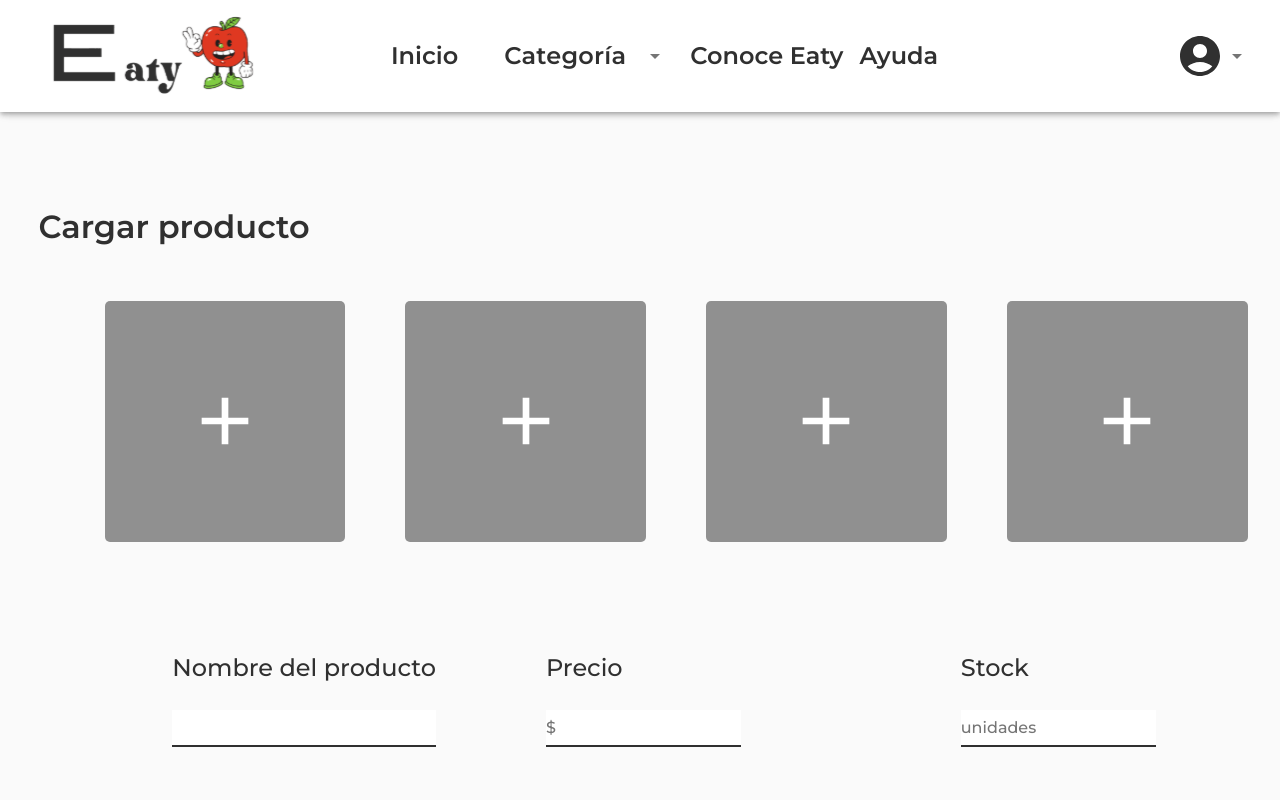
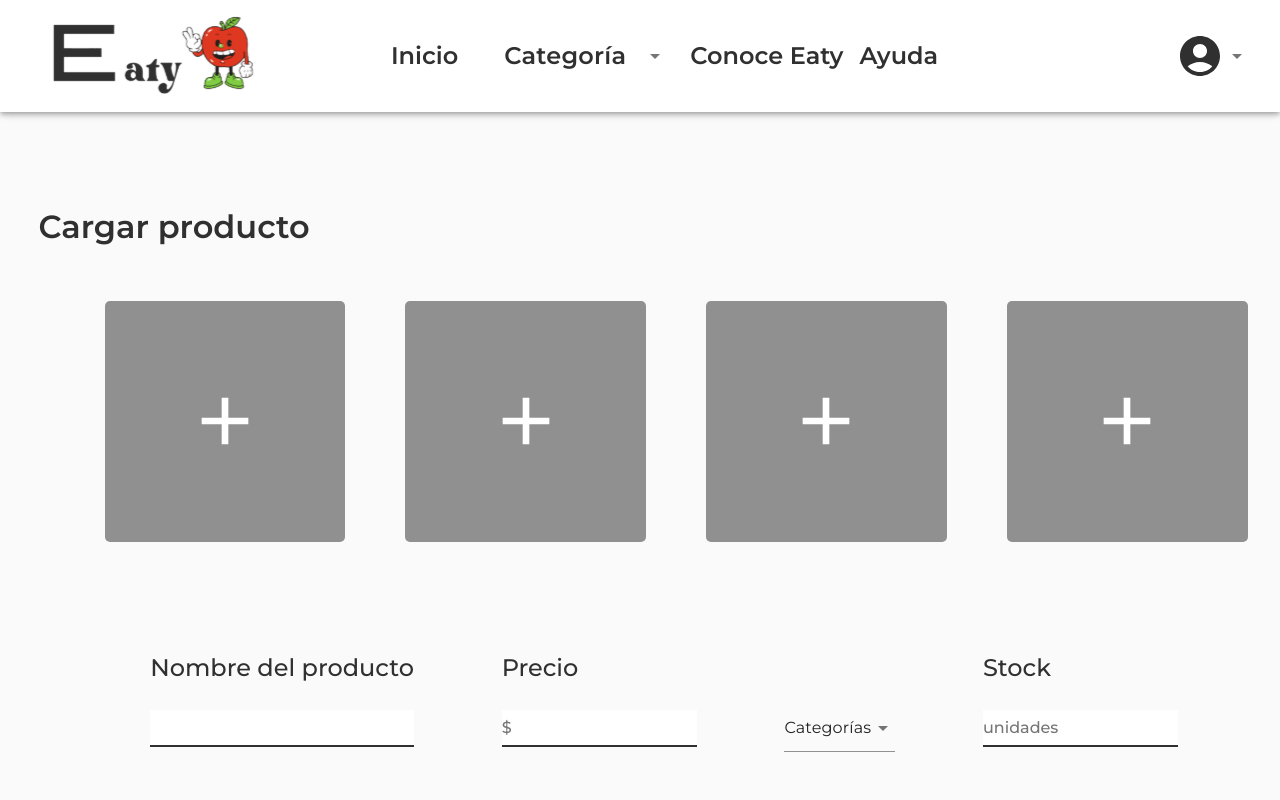
Before and after one commit to No-Country-simulation/equipo-s19-12-n-webapp, a React (Vite) app in the folder Frontend/front-project/: page /agregarProductos in a window 1280 px wide. Shown: the top 800 px of the page. Built offline with nearby package versions, Linux system fonts and the light colour scheme.

Commit message:
fix: ajuste de selectorInput

```diff
--- a/Frontend/front-project/src/core/components/atomos/Selector/SelectorInput.jsx
+++ b/Frontend/front-project/src/core/components/atomos/Selector/SelectorInput.jsx
@@ -11,77 +11,24 @@ const SelectorInput = ({ categorias, onCategoriaSelect, placeholder, placeholder
     onCategoriaSelect(event.target.value); // Llamar al callback para pasar el valor seleccionado
   };
 
-//   return (
-//     <Box sx={{ display: 'flex', alignItems: 'center', gap: 0 }}>
-//       {/* Selector con tipografía unificada */}
-//       <FormControl fullWidth variant="standard">
-//         <Select
-//           value={categoriaSeleccionada}
-//           onChange={handleChange}
-//           displayEmpty
-//           renderValue={(selected) => {
-//             return selected || placeholder
-//           }}
-//           sx={{
-//             mt: 2,
-//             fontFamily: 'Montserrat',
-//             '& .MuiInputBase-input': {
-//               fontFamily: 'Montserrat', // Estilo de la fuente
-//             },
-//             width: '100%',
-//             margin: '0',
-//             padding: '8px 0',
-//             '&:before': {
-//                     borderBottom: '2px solid #303030', // Borde inferior verde
-//                   },
-//                   '&:hover:not(.Mui-disabled):before': {
-//                     borderBottom: '2px solid #76B939',
-//                   },
-//                   '&:after': {
-//                     borderBottom: '2px solid #76B939',
-//                   },
-//           }}
-//         >
-//           {categorias.map((categoria) => (
-//             <MenuItem
-//               key={categoria}
-//               value={categoria}
-//               sx={{
-//                 fontFamily: 'Montserrat', // Aplicar Montserrat en las opciones
-//                 fontWeight: 400, // Mantener peso uniforme
-//                 fontSize: '16px', // Ajustar tamaño a los demás campos
-//                 color: '#303030', // Color uniforme
-//               }}
-//             >
-//               {categoria}
-//             </MenuItem>
-//           ))}
-//         </Select>
-//       </FormControl>
-//     </Box>
-//   );
-// };
-
-const SelectorInput = ({ categorias, value, onChange, placeholder }) => {
   return (
     <Box sx={{ display: 'flex', alignItems: 'center', gap: 0 }}>
       <FormControl fullWidth variant="standard">
         <Select
-          value={value}
-          onChange={onChange}
+          value={categoriaSeleccionada}
+          onChange={handleChange}
           displayEmpty
           renderValue={(selected) => selected || placeholder}
           sx={{
             mt: 1,
             fontFamily: 'Montserrat',
-
             '& .MuiInputBase-root': {
               fontFamily: 'Montserrat',
               color: categoriaSeleccionada ? '#303030' : placeholderColor || '#B0B0B0',
             },
             width: '100%',
             padding: '8px 0',
-            /*'& .MuiInput-underline:before': {
+            '& .MuiInput-underline:before': {
               borderBottom: bordeVerde ? '2px solid #76B939' : '2px solid #B0B0B0', // Borde dinámico
             },
             '& .MuiInput-underline:hover:before': {
@@ -92,12 +39,7 @@ const SelectorInput = ({ categorias, value, onChange, placeholder }) => {
             },
             '@media (max-width:600px)': {
               mt: 0, // Margen superior en pantallas móviles
-            },*/
-
-            '&:before': { borderBottom: '2px solid #303030' },
-            '&:hover:not(.Mui-disabled):before': { borderBottom: '2px solid #76B939' },
-            '&:after': { borderBottom: '2px solid #76B939' },
-
+            },
           }}
         >
           {categorias.map((categoria) => (
@@ -120,6 +62,4 @@ const SelectorInput = ({ categorias, value, onChange, placeholder }) => {
   );
 };
 
-}
-
 export default SelectorInput;
--- a/Frontend/front-project/src/core/components/moleculas/InputTit/InputTit.jsx
+++ b/Frontend/front-project/src/core/components/moleculas/InputTit/InputTit.jsx
@@ -2,30 +2,16 @@ import Texto from "../../atomos/Textos/Texto";
 import Input from "../../atomos/Inputs/Inputs";
 import SelectorInput from "../../atomos/Selector/SelectorInput";
 
-// const InputTit = ({ modo, titulo, type, placeholder, categorias = [] }) => {
+const InputTit = ({ modo, titulo, type, placeholder, categorias = [] }) => {
 
-//     return(
-//         <div className="contenedorInput">
-//             <Texto level={'h3'} texto={titulo}/>
-//             { modo === 'input' && (<Input type={type} placeholder={placeholder} />)}
-//             { modo === 'selector' && <SelectorInput categorias={categorias} placeholder={placeholder} />}
-//         </ div>
-//     )
+    return(
+        <div className="contenedorInput">
+            <Texto level={'h3'} texto={titulo}/>
+            { modo === 'input' && (<Input type={type} placeholder={placeholder}/>)}
+            { modo === 'selector' && <SelectorInput categorias={categorias} placeholder={placeholder} />}
+        </ div>
+    )
 
-// }
-
-const InputTit = ({ modo, titulo, type, placeholder, categorias = [], value, onChange }) => {
-    return (
-      <div className="contenedorInput">
-        <Texto level={'h3'} texto={titulo} />
-        {modo === 'input' && (
-          <Input type={type} placeholder={placeholder} value={value} onChange={onChange} />
-        )}
-        {modo === 'selector' && (
-          <SelectorInput categorias={categorias} placeholder={placeholder} value={value} onChange={onChange} />
-        )}
-      </div>
-    );
-};
+}
 
 export default InputTit;
--- a/Frontend/front-project/src/core/services/usePostFetch.js
+++ b/Frontend/front-project/src/core/services/usePostFetch.js
@@ -8,31 +8,28 @@ function usePostFetch(url) {
   const postData = async (userData) => {
     setLoading(true);
     setError(null); // Limpiamos errores anteriores
-    console.log("Enviando:", JSON.stringify(userData));
-
     try {
       const response = await fetch(url, {
         method: 'POST',
         headers: {
           'Content-Type': 'application/json',
-          'Accept': 'application/json',  // Corregido: 'Accept' en lugar de 'Acept'
+          'Access-Control-Allow-Origin': "*",
+          'Acept': 'application/json',
         },
         body: JSON.stringify(userData),
       });
-
-      const result = await response.json();  // Leemos el cuerpo de la respuesta una sola vez
-
+      console.log(response)
       if (!response.ok) {
-        // Si la respuesta no es exitosa, lanzamos un error con el mensaje del servidor
-        setError(result);  // Guardamos los detalles del error
-        throw new Error(result.message || 'Error en la solicitud');
+        //      throw new Error('Error en la solicitud');
+        const result = await response.json();
+        setError(result);  // Guardamos los datos de la respuesta
+        throw new Error(result);
       }
 
-      setData(result);  // Guardamos los datos si la solicitud es exitosa
-      setError(null)
+      const result = await response.json();
+      setData(result);  // Guardamos los datos de la respuesta
     } catch (err) {
-      setError(err.message || 'Error desconocido');  // Guardamos cualquier error
-      setData(null)
+      setError(err.message);  // Guardamos cualquier error
     } finally {
       setLoading(false);  // Indicamos que la solicitud ha terminado
     }
```
